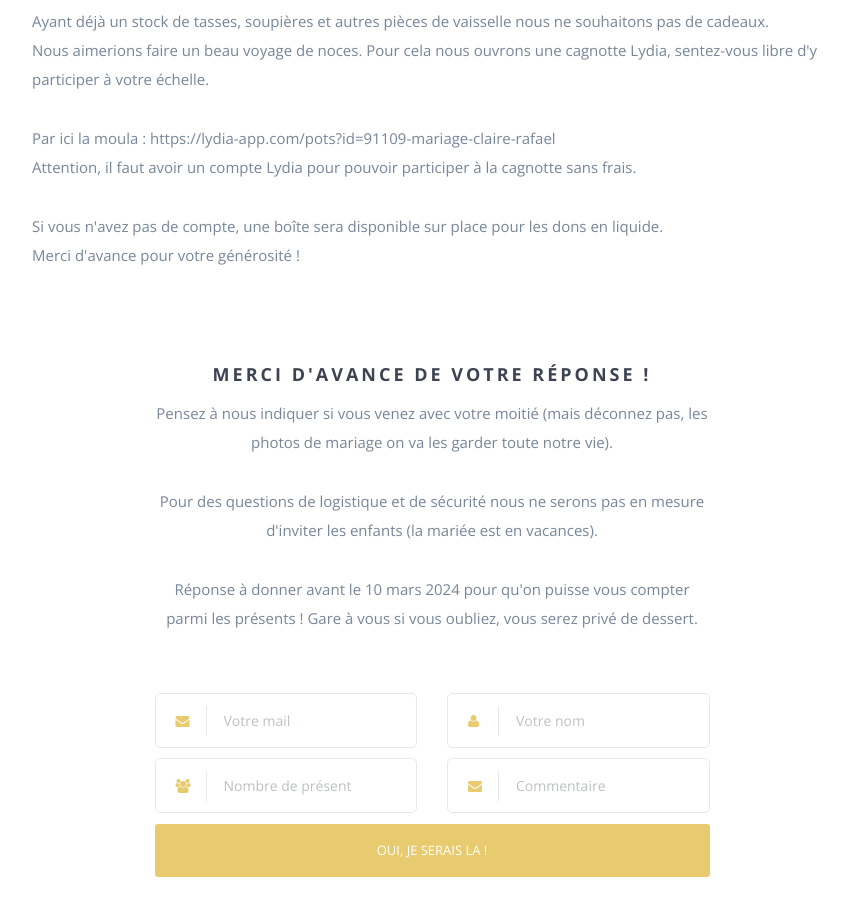
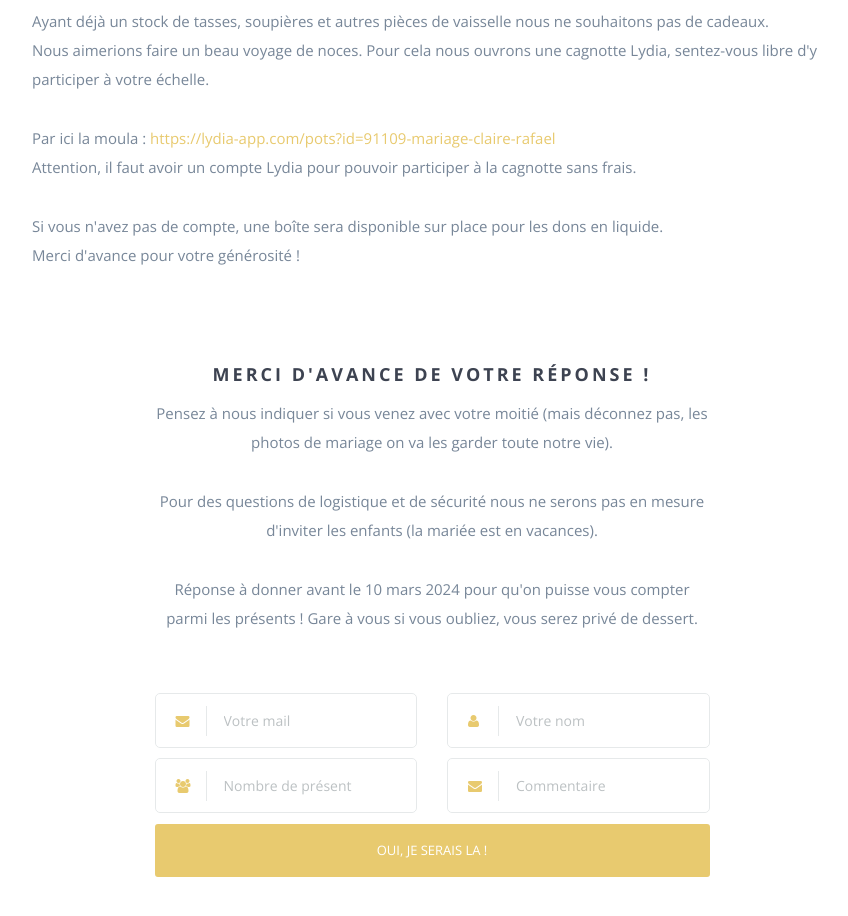
Before and after one commit to weddingrafetclaire/weddingrafetclaire.github.io, a website: page index.html in a window 1280 px wide. Shown: the part 4188-5104 px from the top of the page, without its empty margins (208-1056 px from the left). Drawn offline with nearby package versions, Linux system fonts and the light colour scheme; some packages are replaced by stand-ins of ours; files whose address does not match are found by name.

Commit message:
add link

```diff
--- a/index.html
+++ b/index.html
@@ -482,7 +482,7 @@
             Nous aimerions faire un beau voyage de noces. Pour cela nous ouvrons une cagnotte Lydia, sentez-vous libre d'y participer à votre échelle.
         </p>
         <p>
-            Par ici la moula : https://lydia-app.com/pots?id=91109-mariage-claire-rafael
+            Par ici la moula : <a href="https://lydia-app.com/pots?id=91109-mariage-claire-rafael">https://lydia-app.com/pots?id=91109-mariage-claire-rafael</a>
             <br>
             Attention, il faut avoir un compte Lydia pour pouvoir participer à la cagnotte sans frais.
         </p>
```
